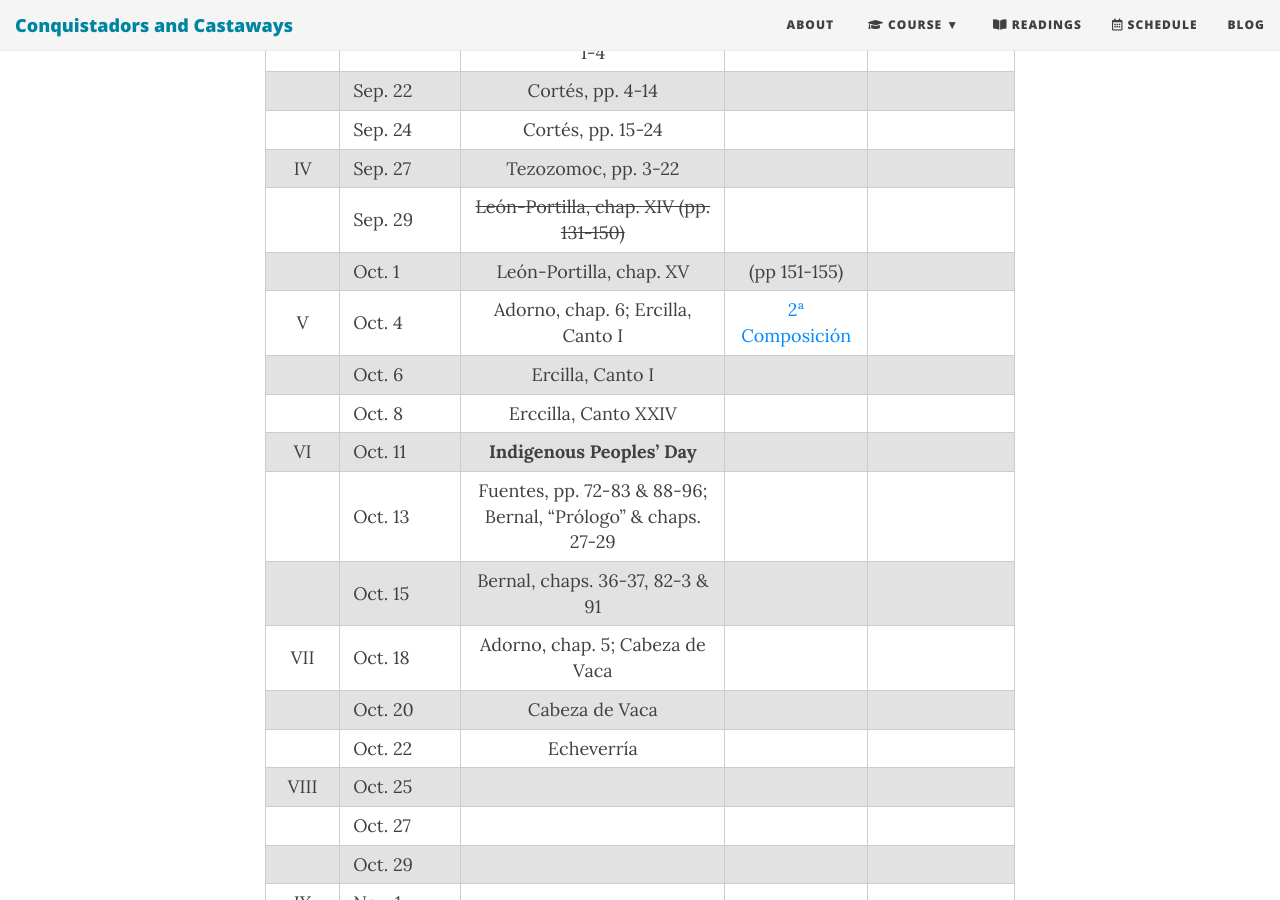
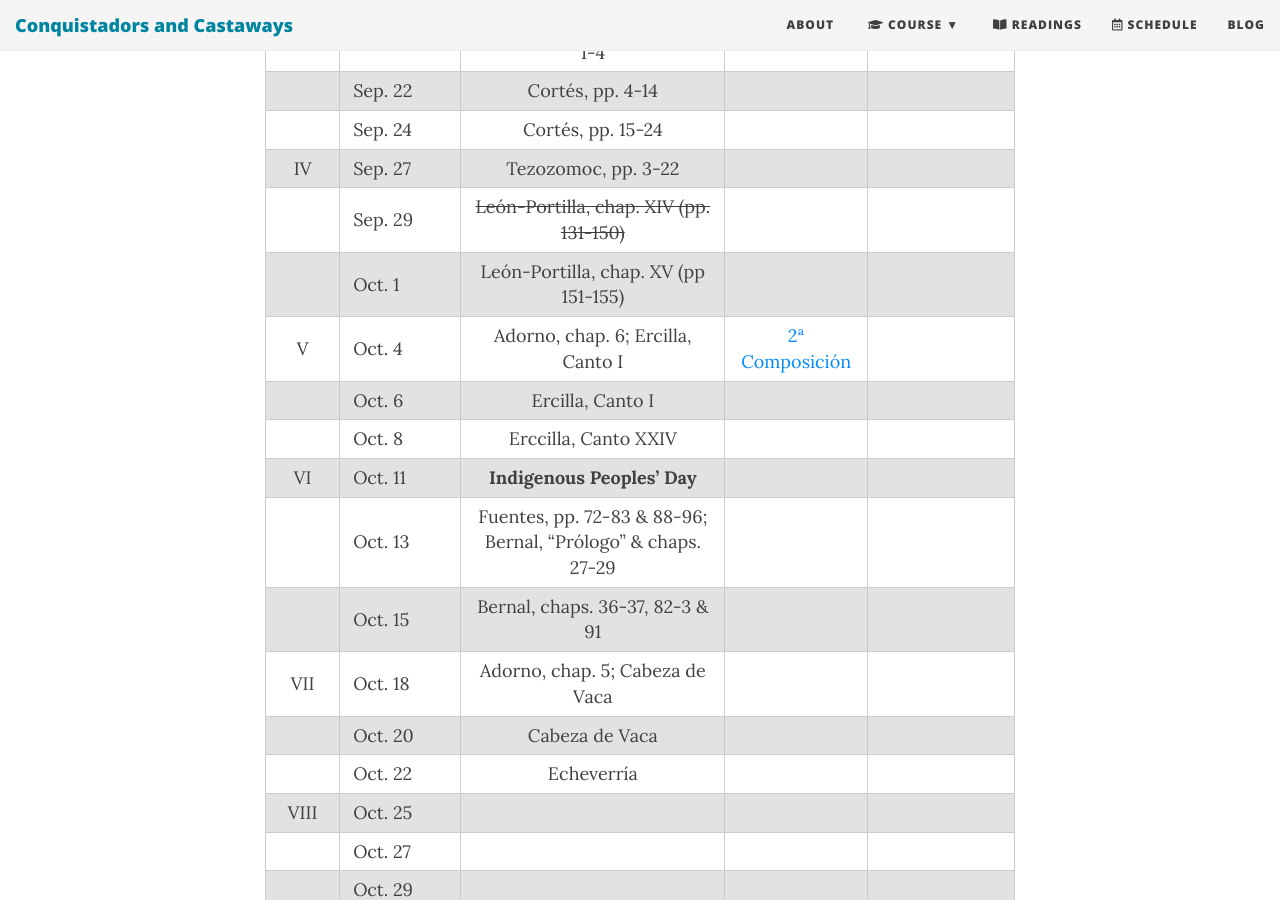
Before and after one commit to Hipomenes/ls452, a Jekyll site: the page built from calendar.md, in a window 1280 px wide and 900 px high, scrolled down 820 px. Built offline with Jekyll 4.4.1, drawn with Linux system fonts in a browser that asks for light colours; nearby versions of some CDN libraries.

```diff
--- a/calendar.md
+++ b/calendar.md
@@ -20,7 +20,7 @@ subtitle: Fall 2021
 |     | Sep. 24  | Cortés, pp. 15-24 ||
 | IV  | Sep. 27  | Tezozomoc, pp. 3-22  | |
 |     | Sep. 29  | ~~León-Portilla, chap. XIV (pp. 131-150)~~ |
-|     | Oct. 1   | León-Portilla, chap. XV | (pp 151-155) |
+|     | Oct. 1   | León-Portilla, chap. XV (pp 151-155) |   |
 | V   | Oct. 4   | Adorno, chap. 6; Ercilla, Canto I | [2ª Composición](https://dhcolmenares.net/ls452/assignments/#segunda-composici%C3%B3n) |
 |     | Oct. 6   | Ercilla, Canto I
 |     | Oct. 8   | Erccilla, Canto XXIV | |
```
